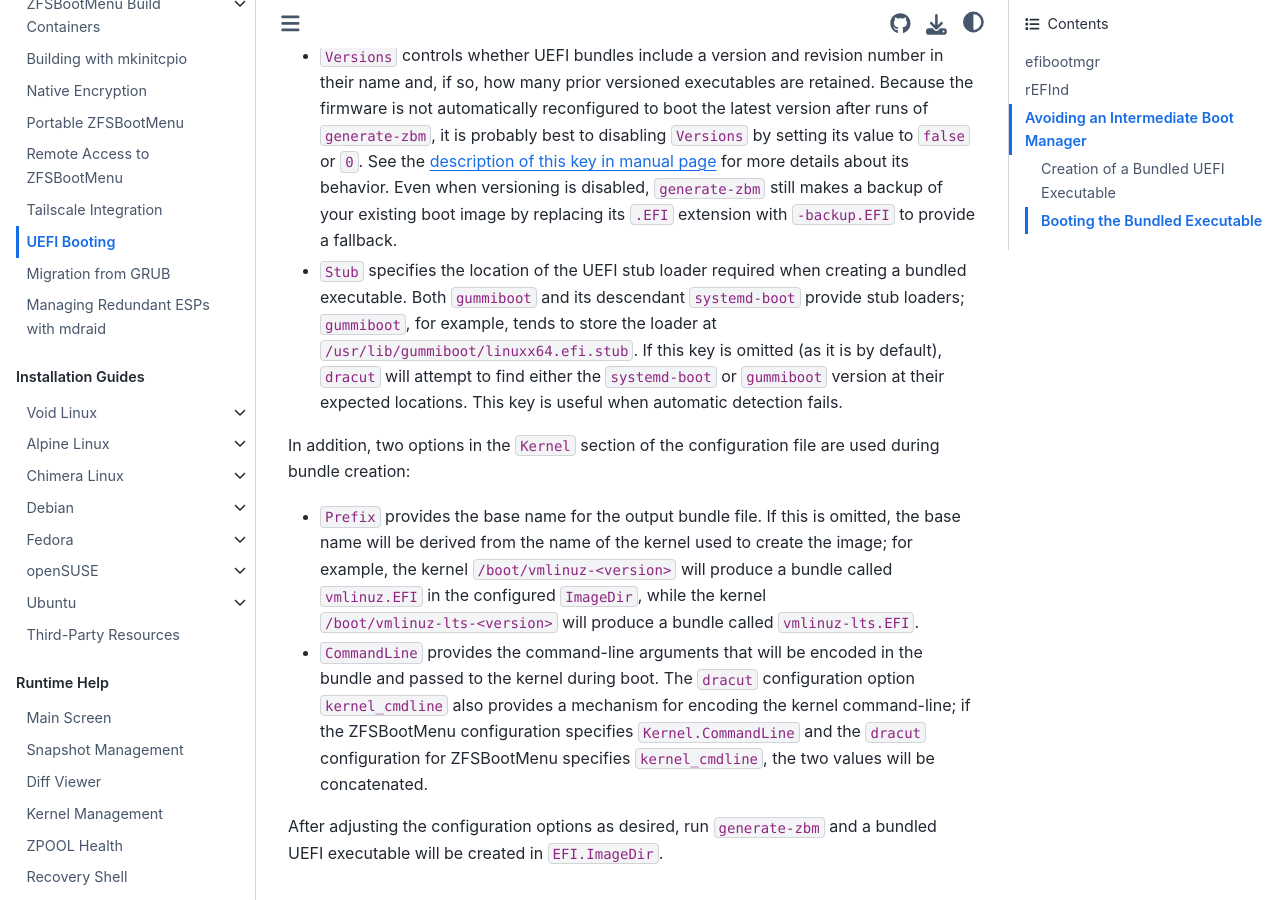
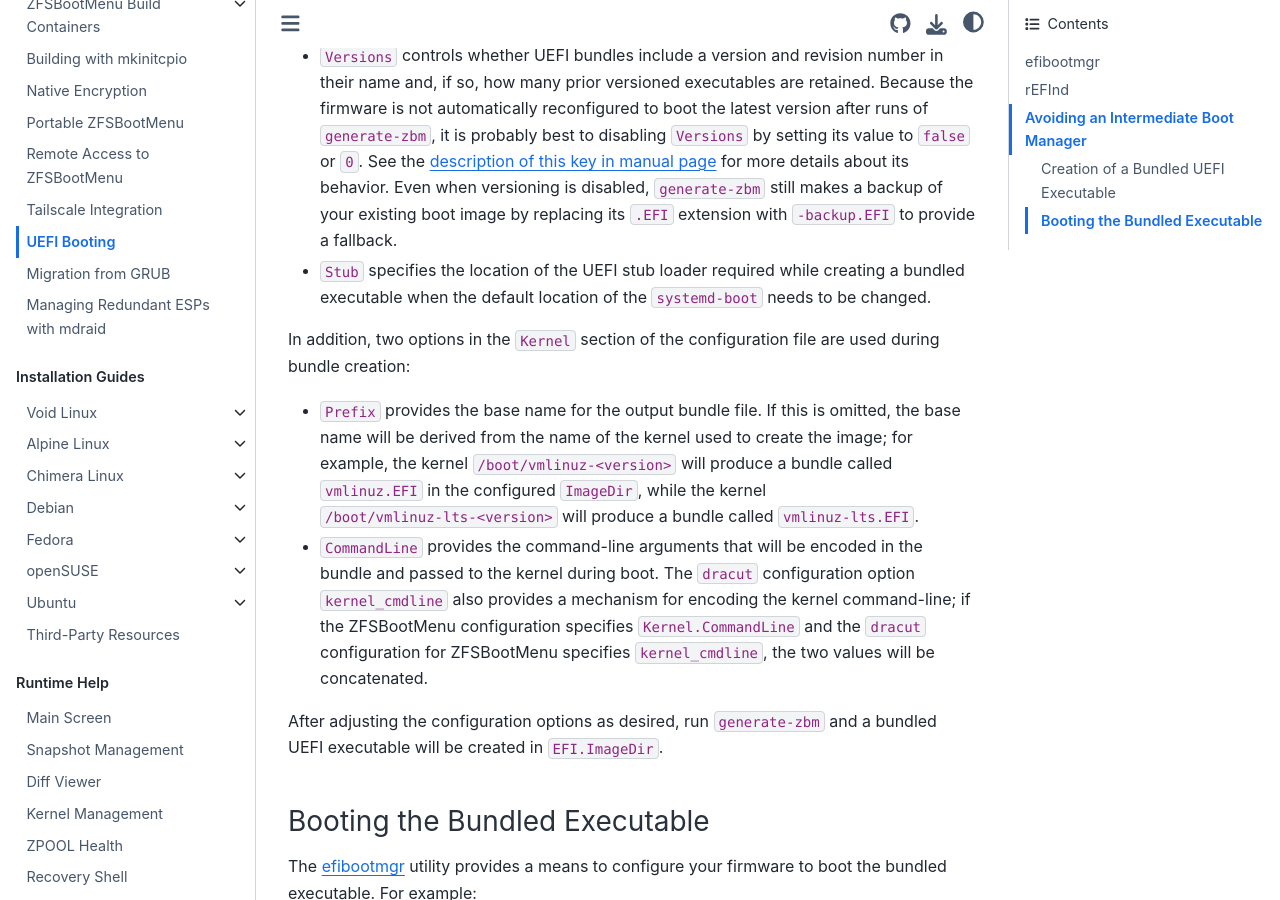
Before and after one commit to zbm-dev/zfsbootmenu, a Sphinx documentation site: the page built from docs/general/uefi-booting.rst, in a window 1280 px wide and 900 px high, scrolled down 2962 px. Built offline with Sphinx 7.4.7 and the Sphinx Book theme 1.1.4, drawn with Linux system fonts in a browser that asks for light colours.

Commit message:
bin/generate-zbm: remove gummiboot from default stub list
gummiboot doesn't work with newer (6.6+?) kernels, so lets stop recommending it as a default. If you still want to use it, set EFI.Stub in your configuration file.

```diff
--- a/docs/general/uefi-booting.rst
+++ b/docs/general/uefi-booting.rst
@@ -118,11 +118,8 @@
   or ``0``. See the :ref:`description of this key in manual page <config-components>` for more details about its
   behavior. Even when versioning is disabled, ``generate-zbm`` still makes a backup of your existing boot image by
   replacing its ``.EFI`` extension with ``-backup.EFI`` to provide a fallback.
-* ``Stub`` specifies the location of the UEFI stub loader required when creating a bundled executable. Both ``gummiboot``
-  and its descendant ``systemd-boot`` provide stub loaders; ``gummiboot``, for example, tends to store the loader at
-  ``/usr/lib/gummiboot/linuxx64.efi.stub``. If this key is omitted (as it is by default), ``dracut`` will attempt to
-  find either the ``systemd-boot`` or ``gummiboot`` version at their expected locations. This key is useful when
-  automatic detection fails.
+* ``Stub`` specifies the location of the UEFI stub loader required while creating a bundled executable when the default
+  location of the ``systemd-boot`` needs to be changed.
 
 In addition, two options in the ``Kernel`` section of the configuration file are used during bundle creation:
 
--- a/docs/man/generate-zbm.5.rst
+++ b/docs/man/generate-zbm.5.rst
@@ -120,7 +120,7 @@
 
 **Stub**
 
-  The path to the EFI stub loader used to boot the unified bundle. If not set, a default of either ``/usr/lib/systemd/boot/efi/linuxx64.efi.stub`` or ``/usr/lib/gummiboot/linuxx64.efi.stub`` is assumed.
+  The path to the EFI stub loader used to boot the unified bundle. If not set, a default of ``/usr/lib/systemd/boot/efi/linuxx64.efi.stub`` is assumed.
 
 **SplashImage**
 
```
Also changed, not shown: 1 other file.
